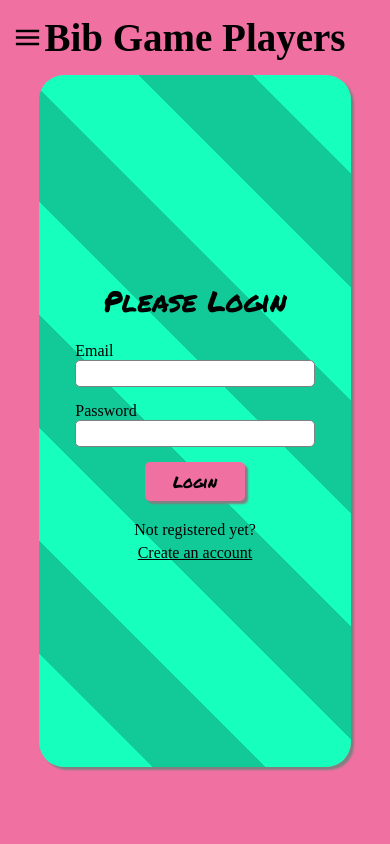
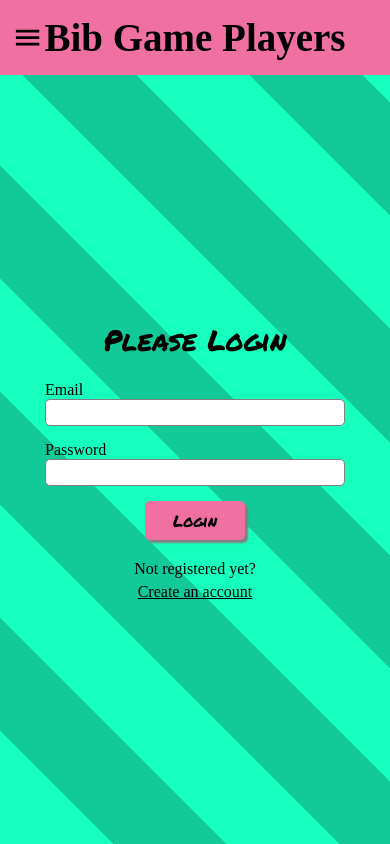
Before and after one commit to hippobobimus/football-organiser, a React (Create React App) app in the folder frontend/: page /login in a window 390 px wide. Built offline with nearby package versions, Linux system fonts and the light colour scheme; a web font is replaced by a local one.

Commit message:
removed Card component

```diff
--- a/frontend/src/App.js
+++ b/frontend/src/App.js
@@ -7,7 +7,7 @@ import uniqid from 'uniqid';
 import GlobalStyle from './GlobalStyle';
 import { Navbar } from './components';
 import { Spinner } from './components/spinner';
-import { Card, Content, Subtitle } from './components/styles.js';
+import { Content, Subtitle } from './components/styles.js';
 import theme from './theme.js';
 import { fetchAuthUser } from './features/auth/authSlice';
 
@@ -45,20 +45,16 @@ const App = () => {
         widthBreakpoint={responsiveBreakpoint.width}
       />
       <Content>
-        <Card>
         {authUserStatus === 'error' && (
           <>
             <Subtitle>Something went wrong...</Subtitle>
             <p>{authUserMessage}</p>
           </>
         )}
-          {authUserStatus === 'loading' && (
-            <Spinner />
-          )}
+        {authUserStatus === 'loading' && <Spinner />}
         {(authUserStatus === 'success' || authUserStatus === 'idle') && (
           <Outlet />
         )}
-        </Card>
       </Content>
     </ThemeProvider>
   );
--- a/frontend/src/components/navbar/Navbar.js
+++ b/frontend/src/components/navbar/Navbar.js
@@ -1,9 +1,9 @@
 import { useEffect, useState } from 'react';
 import { useLocation } from 'react-router-dom';
+import { mdiMenu } from '@mdi/js';
 
 import * as Styled from './Navbar.styles';
 import { Container } from '../styles';
-import MenuImg from './assets/menu.svg';
 import Menu from '../menu/Menu';
 
 const Navbar = ({ title, menuItems, widthBreakpoint }) => {
@@ -43,7 +43,9 @@ const Navbar = ({ title, menuItems, widthBreakpoint }) => {
   return (
     <Styled.Nav isMobile={isMobile}>
       <Container>
-        {isMobile && <Styled.MenuToggle src={MenuImg} onClick={toggleMenu} />}
+        {isMobile && (
+          <Styled.MenuToggle path={mdiMenu} title='Menu' onClick={toggleMenu} />
+        )}
         <Styled.NavTitle>{title}</Styled.NavTitle>
       </Container>
       {(menuIsVisible || !isMobile) && (
--- a/frontend/src/components/styles.js
+++ b/frontend/src/components/styles.js
@@ -46,7 +46,15 @@ export const Container = styled.div`
   gap: 5px;
 `;
 
-export const Card = styled(Container)`
+export const Content = styled(Container)`
+  grid-row: 2 / 3;
+  grid-column: 1 / 2;
+  height: 100%;
+  padding: 10px min(5%, 5000px);
+  display: flex;
+  flex-direction: column;
+  justify-content: center;
+  align-items: center;
   gap: 20px;
 
   background: repeating-linear-gradient(
@@ -56,31 +64,6 @@ export const Card = styled(Container)`
     ${(props) => props.theme.fgClrDark} 80px,
     ${(props) => props.theme.fgClrDark} 160px
   );
-  border-radius: 25px;
-  box-shadow: 3px 3px 2px ${(props) => props.theme.boxShadowClr};
-  padding: 30px;
-
-  min-width: 100%;
-  min-height: 90%;
-`;
-
-export const Content = styled(Container)`
-  grid-row: 2 / 3;
-  grid-column: 1 / 2;
-  height: 100%;
-  padding: 0px min(10%, 5000px);
-  flex-direction: column;
-  justify-content: flex-start;
-
-  background-color: ${(props) => props.theme.bgClr};
-`;
-
-export const Icon = styled.img`
-  height: 1rem;
-
-  &:hover {
-    cursor: pointer;
-  }
 `;
 
 export const Link = styled(ReactRouterLink)`
--- a/frontend/src/features/events/EventCarousel.styles.js
+++ b/frontend/src/features/events/EventCarousel.styles.js
@@ -8,7 +8,7 @@ export const CarouselContainer = styled.div`
   display: flex;
   justify-content: center;
   align-items: center;
-  padding: 5px;
+  padding: 5px 20px;
   width: 100%;
 `;
 
```
Also changed, not shown: frontend/src/components/navbar/Navbar.styles.js (+7 -4 lines), frontend/src/components/navbar/assets/menu.svg (deleted). Lines whose indentation alone changed are shown as unchanged.
